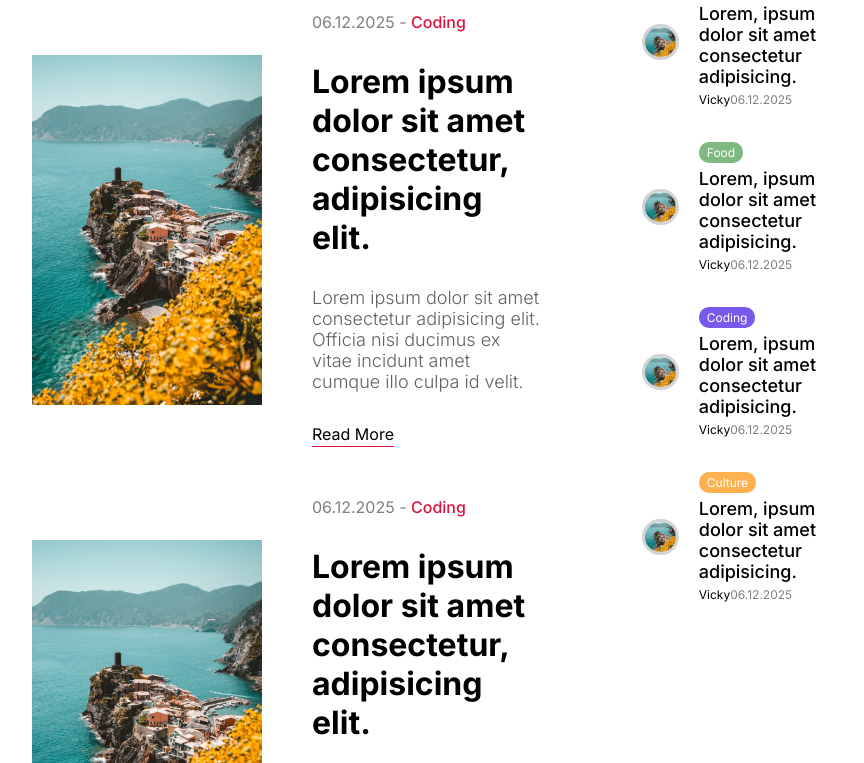
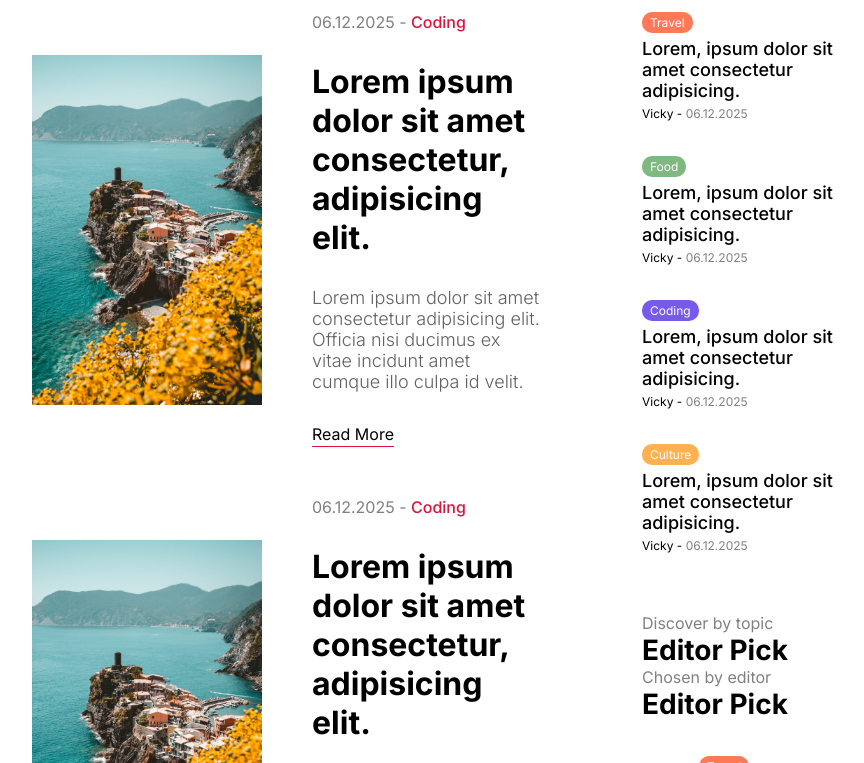
Before and after one commit to Satyam-R4j/string2blogs-webapp, a Next.js app: page / in a window 1280 px wide. Shown: the part 1397-2160 px from the top of the page, without its empty margins (176-1040 px from the left). Built offline with nearby package versions, Linux system fonts and the light colour scheme.

Commit message:
working on discovery and editor choice section

```diff
--- a/src/components/menu/Menu.jsx
+++ b/src/components/menu/Menu.jsx
@@ -4,13 +4,84 @@ import Link from "next/link";
 import Image from "next/image";
 
 const Menu = () => {
-  return <div className={styles.container}>
+    return (
+        <div className={styles.container}>
             <h2 className={styles.subtitle}>{"what's hot"}</h2>
             <h1 className={styles.title}>Most Popular</h1>
             <div className={styles.items}>
                 <Link href="/" className={styles.item}>
+                    <div className={styles.textContainer}>
+                        <span className={`${styles.category} ${styles.travel}`}>
+                            Travel
+                        </span>
+                        <h3 className={styles.postTitle}>
+                            Lorem, ipsum dolor sit amet consectetur adipisicing.
+                        </h3>
+                        <div className={styles.detail}>
+                            <span className={styles.username}>Vicky - </span>
+                            <span className={styles.date}>06.12.2025</span>
+                        </div>
+                    </div>
+                </Link>
+                <Link href="/" className={styles.item}>
+                    <div className={styles.textContainer}>
+                        <span className={`${styles.category} ${styles.food}`}>
+                            Food
+                        </span>
+                        <h3 className={styles.postTitle}>
+                            Lorem, ipsum dolor sit amet consectetur adipisicing.
+                        </h3>
+                        <div className={styles.detail}>
+                            <span className={styles.username}>Vicky - </span>
+                            <span className={styles.date}>06.12.2025</span>
+                        </div>
+                    </div>
+                </Link>
+                <Link href="/" className={styles.item}>
+                    <div className={styles.textContainer}>
+                        <span className={`${styles.category} ${styles.coding}`}>
+                            Coding
+                        </span>
+                        <h3 className={styles.postTitle}>
+                            Lorem, ipsum dolor sit amet consectetur adipisicing.
+                        </h3>
+                        <div className={styles.detail}>
+                            <span className={styles.username}>Vicky - </span>
+                            <span className={styles.date}>06.12.2025</span>
+                        </div>
+                    </div>
+                </Link>
+                <Link href="/" className={styles.item}>
+                    <div className={styles.textContainer}>
+                        <span
+                            className={`${styles.category} ${styles.culture}`}
+                        >
+                            Culture
+                        </span>
+                        <h3 className={styles.postTitle}>
+                            Lorem, ipsum dolor sit amet consectetur adipisicing.
+                        </h3>
+                        <div className={styles.detail}>
+                            <span className={styles.username}>Vicky - </span>
+                            <span className={styles.date}>06.12.2025</span>
+                        </div>
+                    </div>
+                </Link>
+            </div>
+
+            <h2 className={styles.subtitle}>{"Discover by topic"}</h2>
+            <h1 className={styles.title}>Editor Pick</h1>
+            <h2 className={styles.subtitle}>{"Chosen by editor"}</h2>
+            <h1 className={styles.title}>Editor Pick</h1>
+            <div className={styles.items}>
+                <Link href="/" className={styles.item}>
                     <div className={styles.imageContainer}>
-        <Image src="/p1.jpeg" alt="" fill className={styles.image}/>
+                        <Image
+                            src="/p1.jpeg"
+                            alt=""
+                            fill
+                            className={styles.image}
+                        />
                     </div>
                     <div className={styles.textContainer}>
                         <span className={`${styles.category} ${styles.travel}`}>
@@ -20,14 +91,19 @@ const Menu = () => {
                             Lorem, ipsum dolor sit amet consectetur adipisicing.
                         </h3>
                         <div className={styles.detail}>
-          <span className={styles.username}>Vicky</span>
+                            <span className={styles.username}>Vicky - </span>
                             <span className={styles.date}>06.12.2025</span>
                         </div>
                     </div>
                 </Link>
                 <Link href="/" className={styles.item}>
                     <div className={styles.imageContainer}>
-        <Image src="/p1.jpeg" alt="" fill className={styles.image}/>
+                        <Image
+                            src="/p1.jpeg"
+                            alt=""
+                            fill
+                            className={styles.image}
+                        />
                     </div>
                     <div className={styles.textContainer}>
                         <span className={`${styles.category} ${styles.food}`}>
@@ -37,14 +113,19 @@ const Menu = () => {
                             Lorem, ipsum dolor sit amet consectetur adipisicing.
                         </h3>
                         <div className={styles.detail}>
-          <span className={styles.username}>Vicky</span>
+                            <span className={styles.username}>Vicky - </span>
                             <span className={styles.date}>06.12.2025</span>
                         </div>
                     </div>
                 </Link>
                 <Link href="/" className={styles.item}>
                     <div className={styles.imageContainer}>
-        <Image src="/p1.jpeg" alt="" fill className={styles.image}/>
+                        <Image
+                            src="/p1.jpeg"
+                            alt=""
+                            fill
+                            className={styles.image}
+                        />
                     </div>
                     <div className={styles.textContainer}>
                         <span className={`${styles.category} ${styles.coding}`}>
@@ -54,30 +135,38 @@ const Menu = () => {
                             Lorem, ipsum dolor sit amet consectetur adipisicing.
                         </h3>
                         <div className={styles.detail}>
-          <span className={styles.username}>Vicky</span>
+                            <span className={styles.username}>Vicky - </span>
                             <span className={styles.date}>06.12.2025</span>
                         </div>
                     </div>
                 </Link>
                 <Link href="/" className={styles.item}>
                     <div className={styles.imageContainer}>
-        <Image src="/p1.jpeg" alt="" fill className={styles.image}/>
+                        <Image
+                            src="/p1.jpeg"
+                            alt=""
+                            fill
+                            className={styles.image}
+                        />
                     </div>
                     <div className={styles.textContainer}>
-        <span className={`${styles.category} ${styles.culture}`}>
+                        <span
+                            className={`${styles.category} ${styles.culture}`}
+                        >
                             Culture
                         </span>
                         <h3 className={styles.postTitle}>
                             Lorem, ipsum dolor sit amet consectetur adipisicing.
                         </h3>
                         <div className={styles.detail}>
-          <span className={styles.username}>Vicky</span>
+                            <span className={styles.username}>Vicky - </span>
                             <span className={styles.date}>06.12.2025</span>
                         </div>
                     </div>
                 </Link>
             </div>
-  </div>;
+        </div>
+    );
 };
 
 export default Menu;
--- a/src/components/menu/menu.module.css
+++ b/src/components/menu/menu.module.css
@@ -14,7 +14,8 @@
 }
 
 .items{
-
+    margin-top: 35px;
+    margin-bottom: 60px;
     display: flex;
     flex-direction: column;
     gap: 35px;
```
Lines whose indentation alone changed are shown as unchanged.
